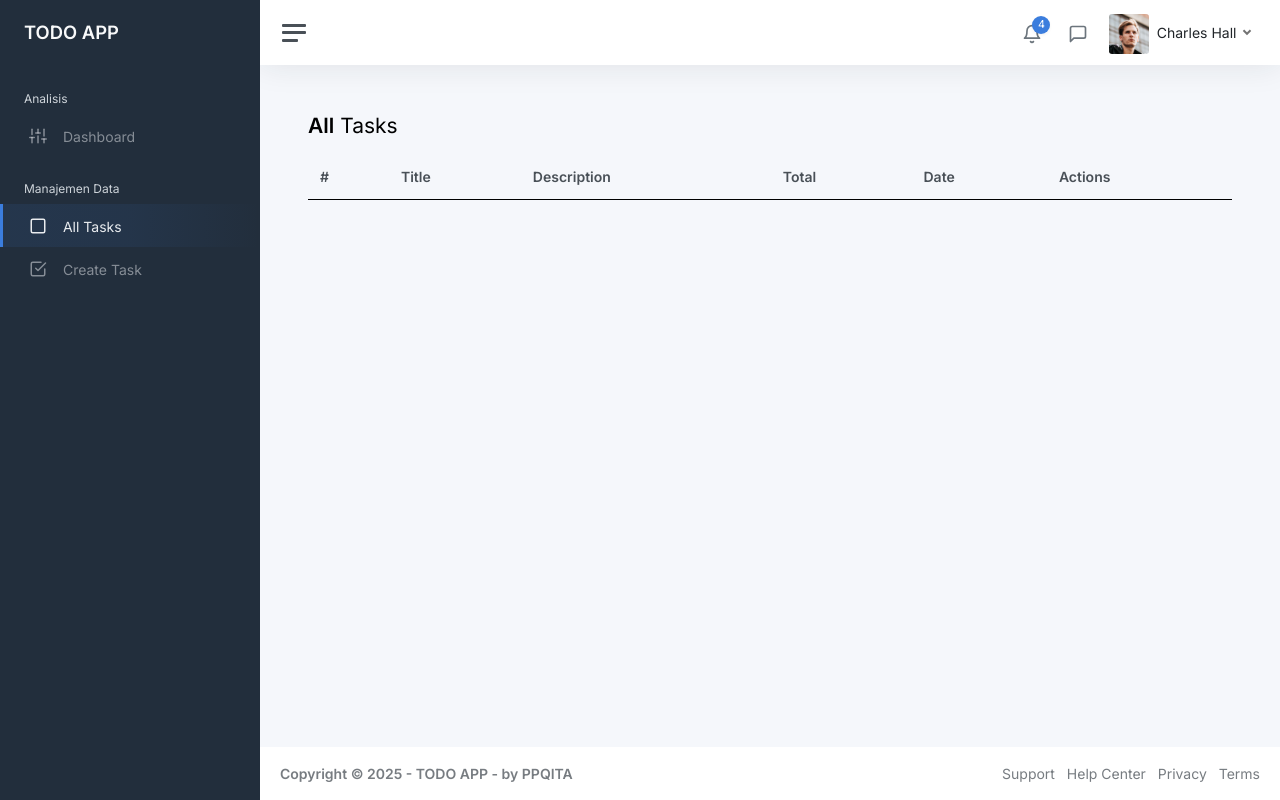
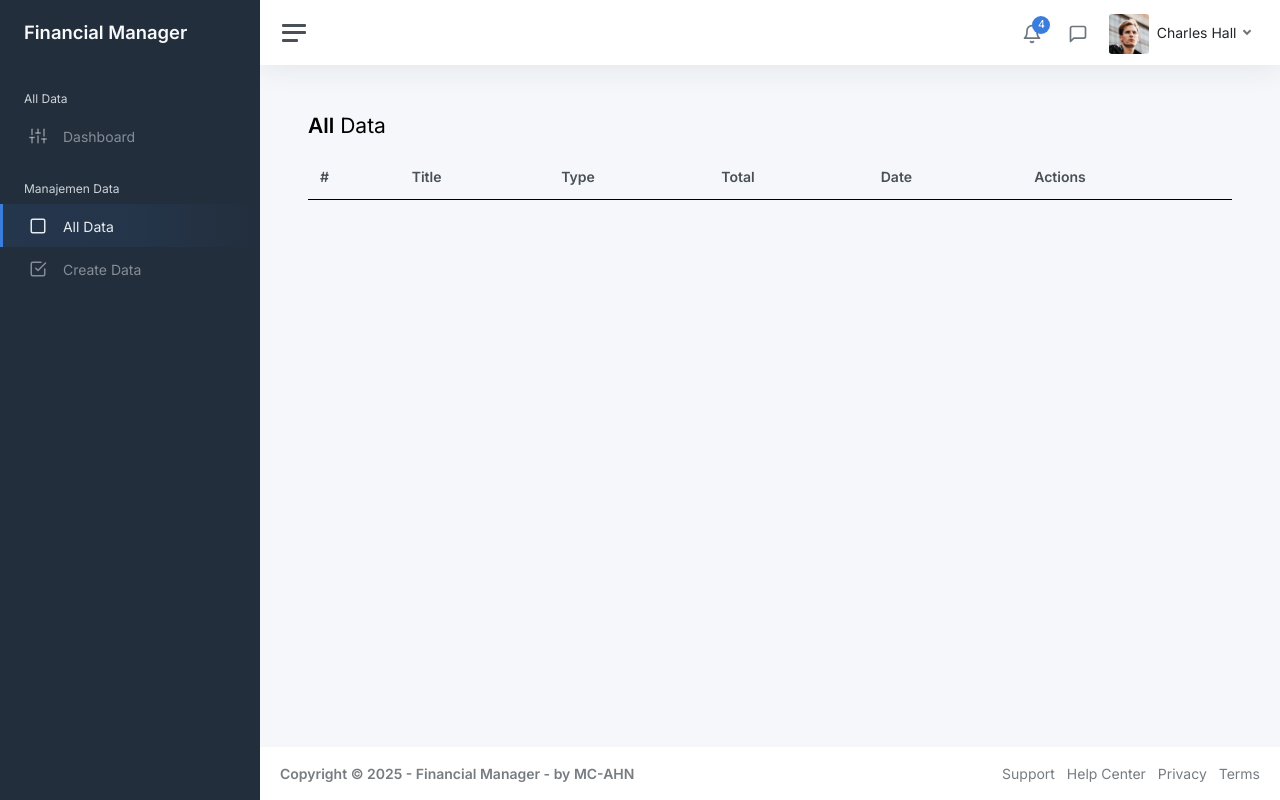
Before and after one commit to MC-AHN/Project-Financial-Manager, a plain HTML site: page all-task.html in a window 1280 px wide. Drawn offline with nearby package versions, Linux system fonts and the light colour scheme; no server answers; files whose address does not match are found by name.

Commit message:
project #2

```diff
--- a/Controllers/AllTaskController.js
+++ b/Controllers/AllTaskController.js
@@ -21,7 +21,7 @@ async function render() {
       para.innerHTML = `
       <td>${number}</td>
       <td>${f.title} </td>
-      <td>${f.description} </td>
+      <td>${f.type} </td>
       <td>${f.total}</td>
       <td>${new Date(f.date).toLocaleDateString()}</td>
       <button id="edit-${
--- a/all-task.html
+++ b/all-task.html
@@ -29,7 +29,7 @@
 
     <link rel="canonical" href="https://demo-basic.adminkit.io/" />
 
-    <title>All Tasks - TODO APP</title>
+    <title>All Data</title>
 
     <link href="template/css/app.css" rel="stylesheet" />
     <link
@@ -43,11 +43,11 @@
       <nav id="sidebar" class="sidebar js-sidebar">
         <div class="sidebar-content js-simplebar">
           <a class="sidebar-brand" href="index.html">
-            <span class="align-middle">TODO APP</span>
+            <span class="align-middle">Financial Manager</span>
           </a>
 
           <ul class="sidebar-nav">
-            <li class="sidebar-header">Analisis</li>
+            <li class="sidebar-header">All Data</li>
 
             <li class="sidebar-item">
               <a class="sidebar-link" href="index.html">
@@ -61,14 +61,14 @@
             <li class="sidebar-item active">
               <a class="sidebar-link" href="all-task.html">
                 <i class="align-middle" data-feather="square"></i>
-                <span class="align-middle">All Tasks</span>
+                <span class="align-middle">All Data</span>
               </a>
             </li>
 
             <li class="sidebar-item">
               <a class="sidebar-link" href="create-task.html">
                 <i class="align-middle" data-feather="check-square"></i>
-                <span class="align-middle">Create Task</span>
+                <span class="align-middle">Create Data</span>
               </a>
             </li>
           </ul>
@@ -313,7 +313,7 @@
 
         <main class="content">
           <div class="container-fluid p-0">
-            <h1 class="h3 mb-3"><strong>All</strong> Tasks</h1>
+            <h1 class="h3 mb-3"><strong>All</strong> Data</h1>
 
             <!-- content row -->
             <div class="table-responsive">
@@ -321,7 +321,7 @@
                 <thead>
                   <th class="border-bottom border-black">#</th>
                   <th class="border-bottom border-black">Title</th>
-                  <th class="border-bottom border-black">Description</th>
+                  <th class="border-bottom border-black">Type</th>
                   <th class="border-bottom border-black">Total</th>
                   <th class="border-bottom border-black">Date</th>
                   <th class="border-bottom border-black">Actions</th>
@@ -343,7 +343,7 @@
             <div class="modal-content">
               <div class="modal-header">
                 <h1 class="modal-title fs-5" id="exampleModalLabel">
-                  Modal title
+                  Detail
                 </h1>
                 <button
                   type="button"
@@ -425,7 +425,7 @@
                     class="text-muted"
                     href="https://ppqita.com/"
                     target="_blank"
-                    ><strong>Copyright &copy; 2025 - TODO APP - by PPQITA</strong></a
+                    ><strong>Copyright &copy; 2025 - Financial Manager - by MC-AHN</strong></a
                   >
                 </p>
               </div>
```
Also changed, not shown: create-task.html (+3 -3 lines), index.html (+3 -3 lines), img/not-found.jpeg (deleted).
